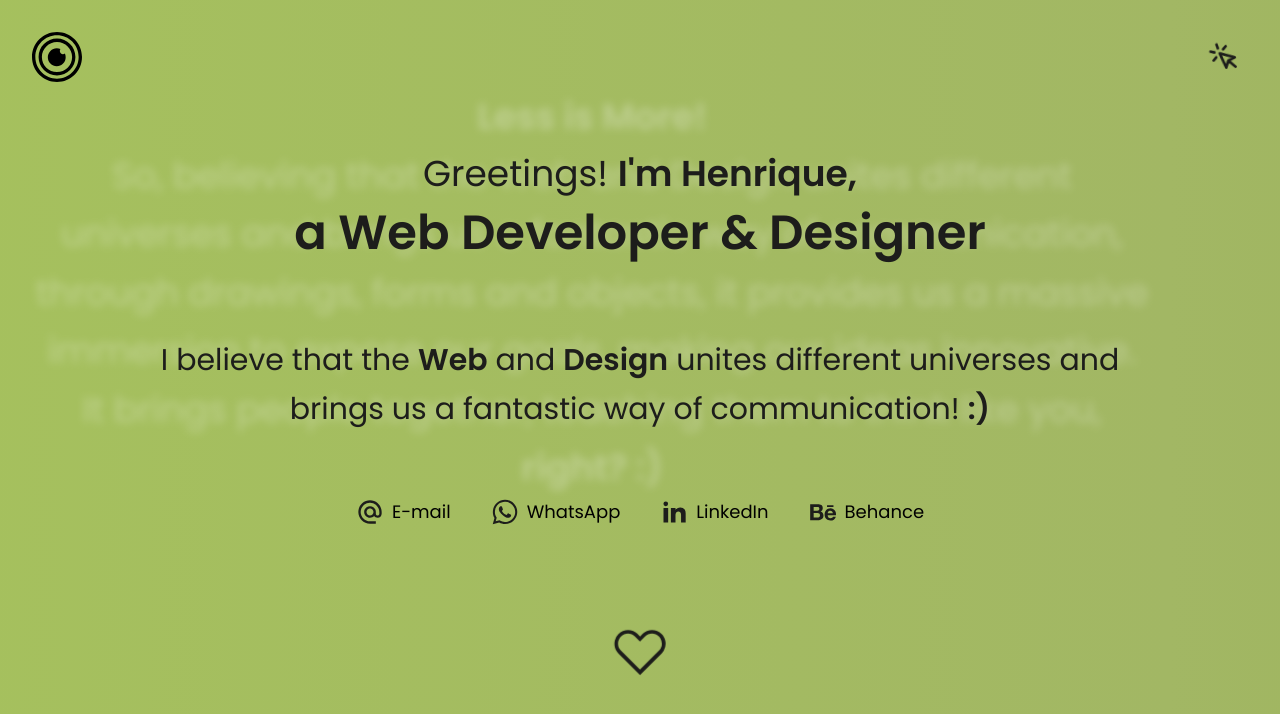
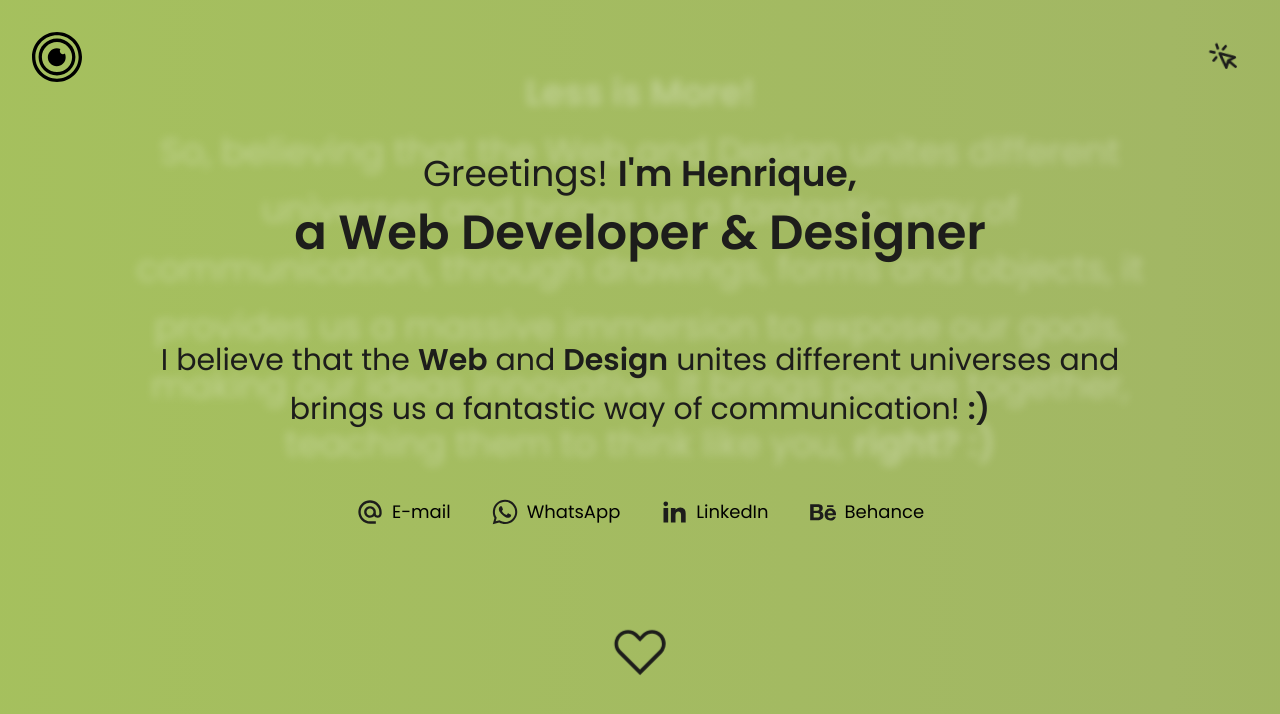
Before and after one commit to henriqpohl/henriqpohl.com, a React (Vite) app: page / in a window 1280 px wide. Shown: the top 714 px of the page. Built offline with nearby package versions, Linux system fonts and the light colour scheme.

Commit message:
Fixed: Removing scroll in Less is more div.

```diff
--- a/src/pages/Home.scss
+++ b/src/pages/Home.scss
@@ -42,8 +42,7 @@ li a {
 
 .less-is-more-clicked {
   opacity: 1;
-  @apply blur-none z-10 transition duration-200 -translate-y-1
-    2xl:scale-105;
+  @apply blur-none z-10 transition duration-200 -translate-y-1;
 }
 
 // header {
--- a/src/pages/Home.tsx
+++ b/src/pages/Home.tsx
@@ -105,11 +105,11 @@ export function Home() {
 
       <div
         onClick={handleClick}
-        className={`w-full h-full less-is-more ${
+        className={`less-is-more w-full h-full ${
           isClicked && lessIsMoreStatus
-        } p-8 absolute -z-10 top-0  m-auto left-0 right-0 opacity-30 text-center blur-sm text-white text-4xl leading-relaxed 2xl:text-5xl 2xl:leading-relaxed`}
+        } absolute -z-10 top-0 opacity-30 blur-sm`}
       >
-        <div className="max-w-[1120px] relative mt-14">
+        <div className="max-w-[1120px] mx-auto pt-16 p-8 text-center text-4xl leading-relaxed text-white 2xl:text-5xl 2xl:leading-relaxed">
           <p className="font-semibold">Less is More!</p>
           <p>
             So, believing that the Web and Design unites different universes and
```
